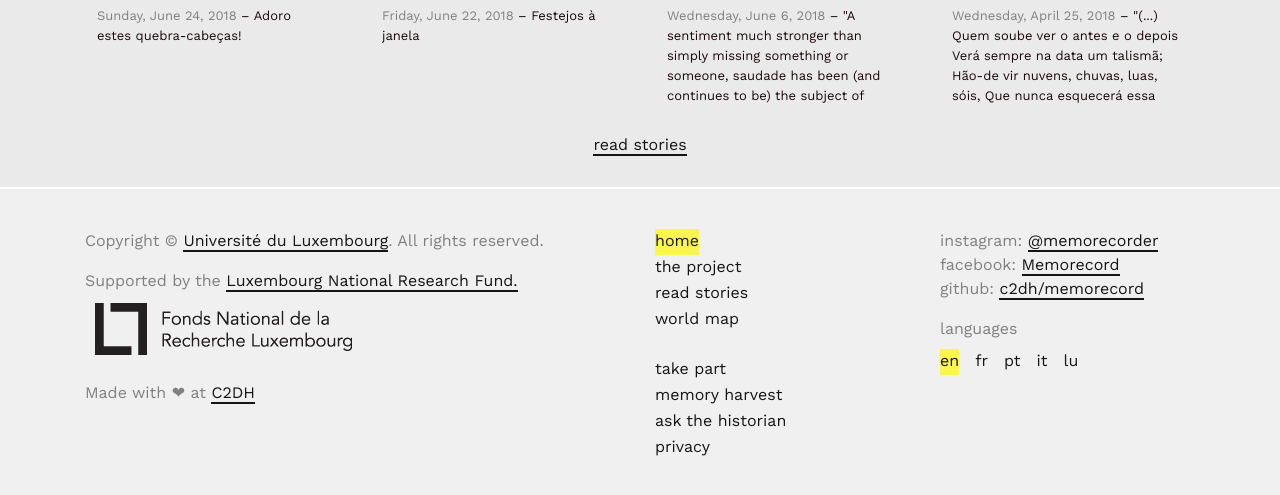
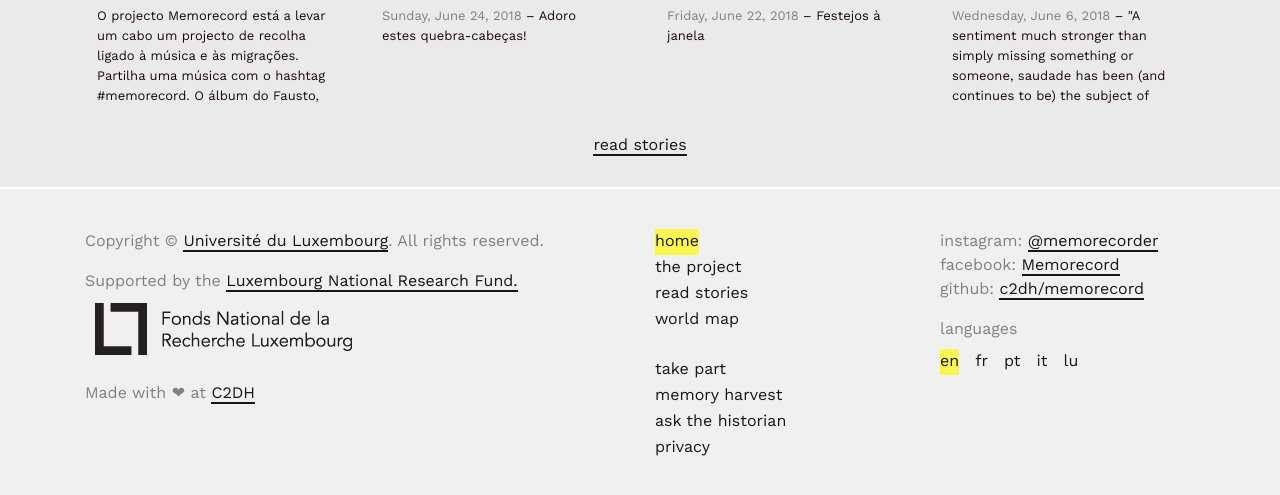
Before and after one commit to C2DH/memorecord, a Jekyll site: the page built from pages/index.md, in a window 1280 px wide and 900 px high, scrolled down 655 px, cut to the strip 399-894 px from the top of the window. Built offline with Jekyll 4.4.1, drawn with Linux system fonts in a browser that asks for light colours.

Commit message:
new entry

```diff
--- a/_data/documents.yaml
+++ b/_data/documents.yaml
@@ -350,3 +350,14 @@
         url: 13203154111445d1b011fbc1dc5a85fc-24x24.jpg
         width: 24
         height: 24
+-
+    uid: 1077251395746417_1211733005631588
+    description: "O projecto Memorecord está a levar um cabo um projecto de recolha ligado à música e às migrações.\nPartilha uma música com o hashtag #memorecord.\nO álbum do Fausto, Para Além das Cordilheiras, será o melhor trabalho fonográfico português sobre a emigração."
+    image: 'https://memorecord.uni.lu/media/images/1077251395746417_1211733005631588.png'
+    url: 'https://www.youtube.com/attribution_link?a=KQ8PvmX8m4U&u=%2Fwatch%3Fv%3DaXVenMBPMRE%26feature%3Dshare'
+    provider: facebook
+    _id: 6da0f0db88c342319254fc119aa1bdad
+    thumbnail:
+        url: 6da0f0db88c342319254fc119aa1bdad-24x24.jpg
+        width: 24
+        height: 24
```
Also changed, not shown: assets/images/thumbnails/6da0f0db88c342319254fc119aa1bdad-24x24.jpg (added).
